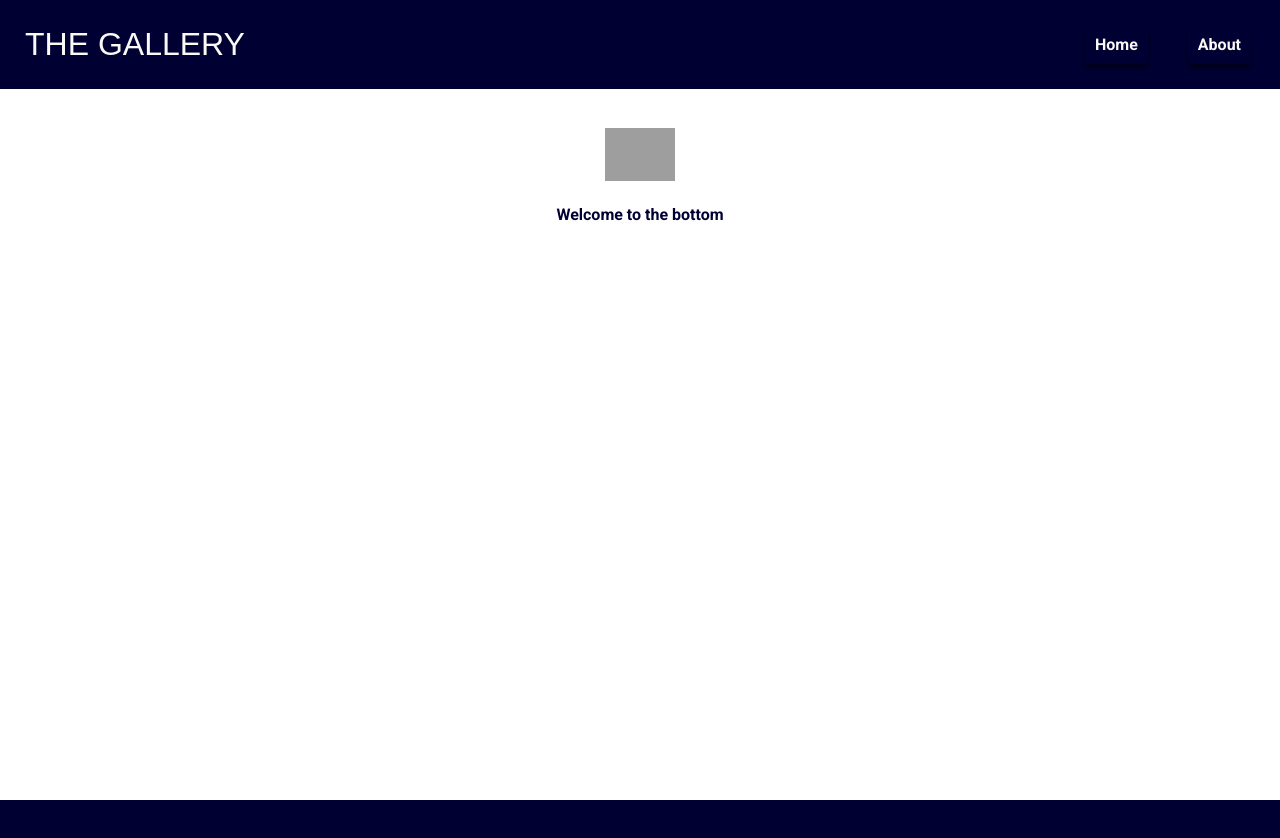
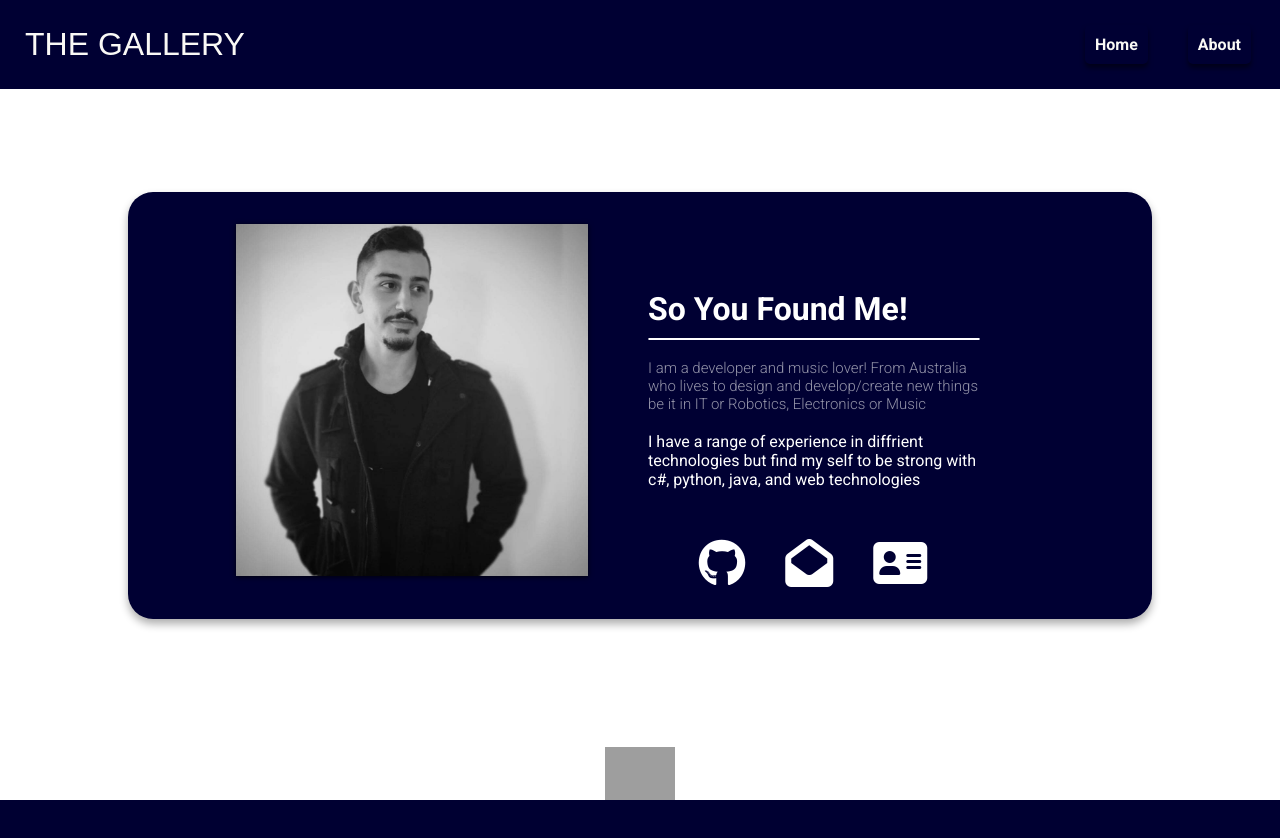
Before and after one commit to 3li4m/the-gallery, a React (Create React App) app: page /About in a window 1280 px wide. Shown: the top 838 px of the page. Before the commit the page ends 800 px from the top, so only its background shows below. Built offline with nearby package versions, Linux system fonts and the light colour scheme; grey boxes are pictures that could not be loaded; a web font is replaced by a local one.

Commit message:
Test Update

```diff
--- a/src/Components/App.jsx
+++ b/src/Components/App.jsx
@@ -9,8 +9,8 @@
             <Router>
                 <Header/>
                 <Routes>
-                    <Route path="/photo-gallery" element={<Home />}></Route>
-                    <Route path="/photo-gallery/about" element={<About />}></Route>
+                    <Route path="/home" element={<Home />}></Route>
+                    <Route path="/About" element={<About />}></Route>
                 </Routes>
             </Router>
 
```
